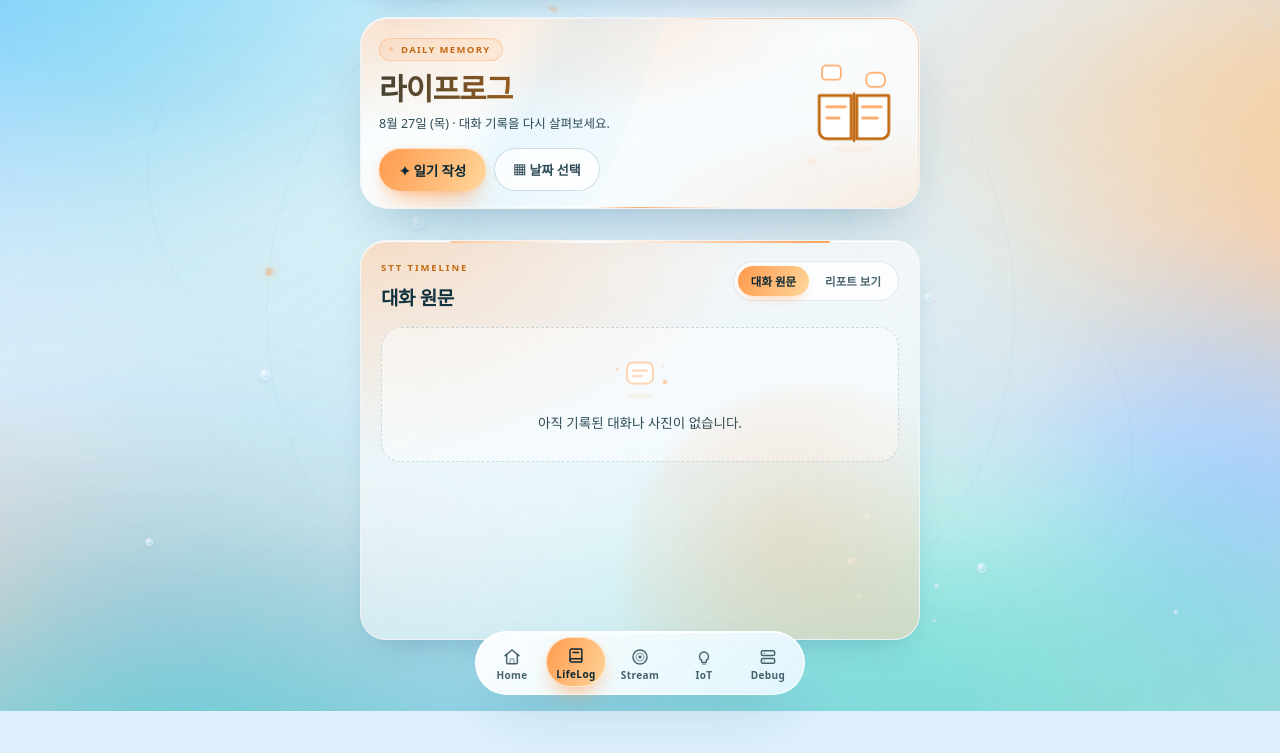
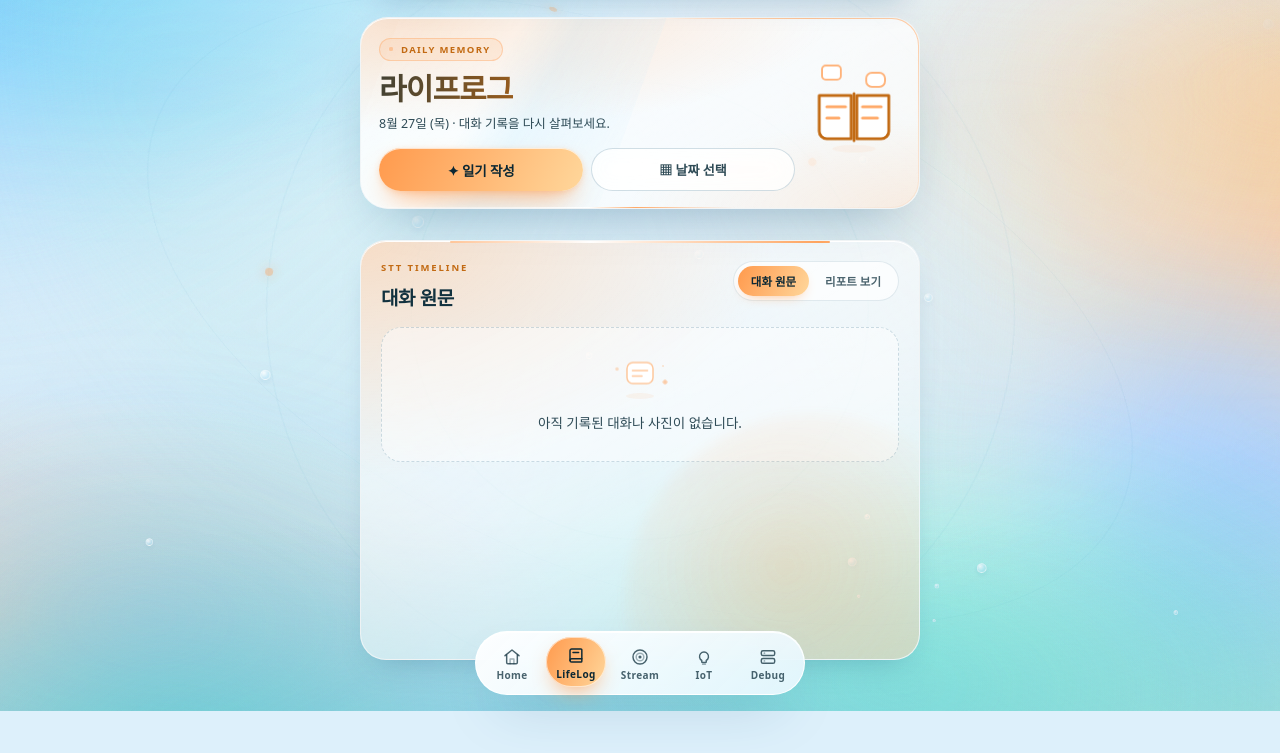
Before and after one commit to peter6070/Rapa_AIGlass_TeamProject_LifeLens, a plain HTML site: page LifeLens_WebApp,Server/web/html/index.html in a window 1280 px wide. Both pictures are taken after a click on the button "LifeLog". Shown: the part 89-842 px from the top of the page. Drawn offline with Linux system fonts and the light colour scheme; no server answers.

Commit message:
style: expand lifelog timeline layout

```diff
--- a/LifeLens_WebApp,Server/web/html/index.html
+++ b/LifeLens_WebApp,Server/web/html/index.html
@@ -1861,13 +1861,23 @@ button.primary:disabled::after{display:none}
 
 /* Keep the LifeLog panel stable. Only its body scrolls as live items arrive. */
 .lifelog-timeline-card{
-  height:clamp(320px,50dvh,500px);
-  min-height:0;
+  flex:1 1 420px;
+  height:auto;
+  min-height:360px;
   display:flex;
   flex-direction:column;
 }
 .lifelog-timeline-card>.panel-heading{flex:none}
 .lifelog-timeline-card>#records{flex:1;min-height:0;overflow-y:auto}
+body[data-page="lifelog"] #content{min-height:0}
+body[data-page="lifelog"] .mini-hero .actions{
+  width:100%;
+  display:grid;
+  grid-template-columns:minmax(0,1fr) minmax(0,1fr);
+  gap:8px;
+  flex-wrap:nowrap;
+}
+body[data-page="lifelog"] .mini-hero .actions>button{width:100%;padding-left:10px;padding-right:10px;white-space:nowrap}
 
 .record{
   position:relative;
```
